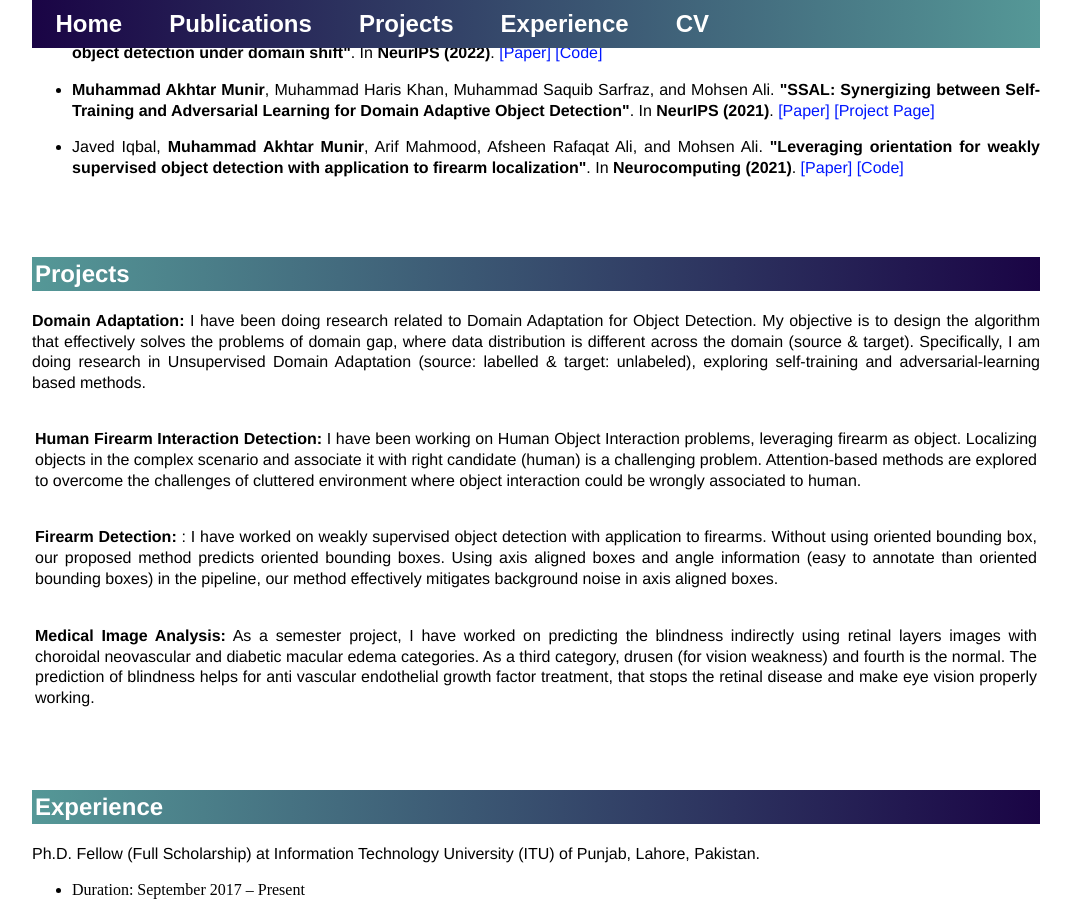
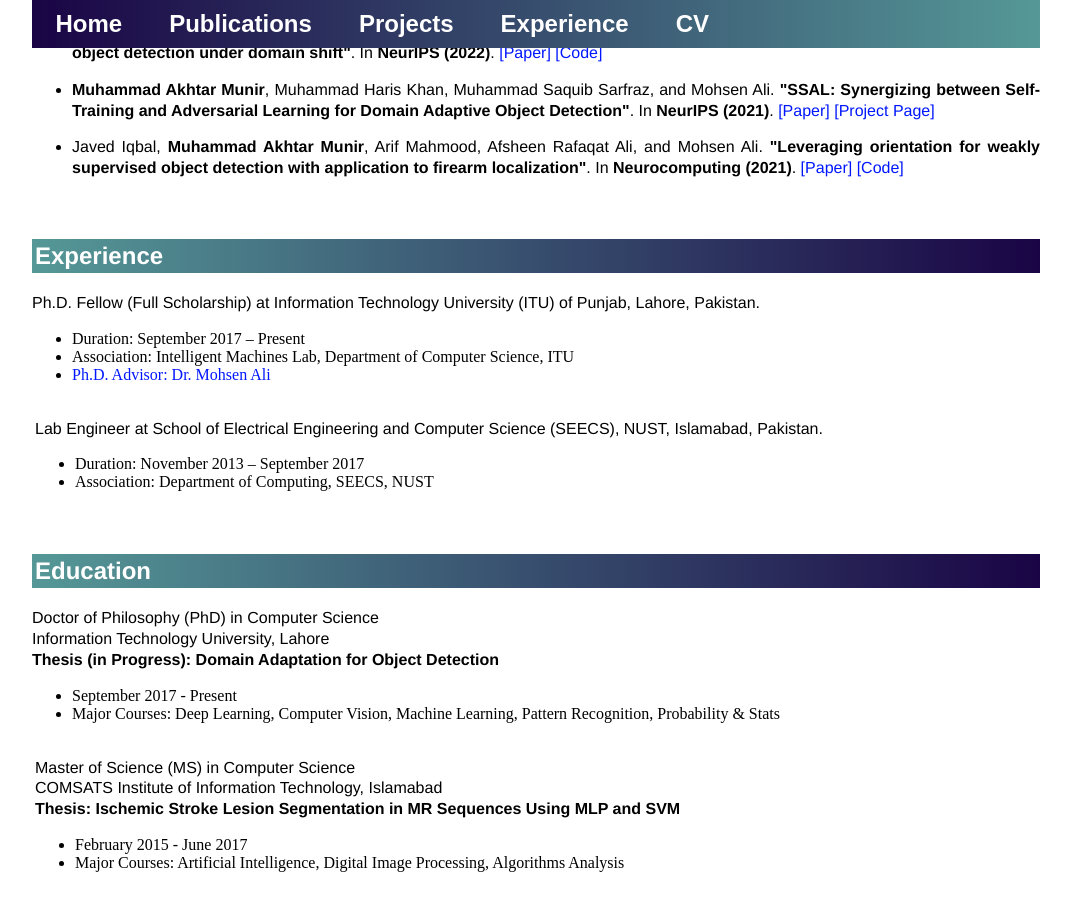
Before and after one commit to akhtarvision/akhtarvision.github.io, a Jekyll site: the page built from index.html, in a window 1280 px wide and 900 px high, scrolled down 730 px. Shown: the whole window, without its empty margins (104-1175 px from the left). Built offline with Jekyll 4.4.1, drawn with Linux system fonts in a browser that asks for light colours.

Commit message:
Update index.html

```diff
--- a/index.html
+++ b/index.html
@@ -100,48 +100,6 @@ title: Akhtar, CV & DL
 
 </table>
 
-&nbsp
-
-<!-- Project -->
-<a id="projects" class="anchor"></a>
-<h2>Projects</h2>
-<table class="imgtable">
-<!-- paper entry-->
-
-<p> <strong>Domain Adaptation:</strong> I have been doing research related to Domain Adaptation for Object Detection.
-	My objective is to design the algorithm that effectively solves the problems of domain gap, where data distribution is different across the domain (source & target).
-	Specifically, I am doing research in Unsupervised Domain Adaptation (source: labelled & target: unlabeled),
-	exploring self-training and adversarial-learning based methods.</p>
-<tr>
-<!-- <td> <br></td> -->
-<td>
-<p> <strong>Human Firearm Interaction Detection:</strong> I have been working on Human Object Interaction problems, leveraging firearm as object.
-	Localizing objects in the complex scenario and associate it with right candidate (human) is a challenging problem.
-	Attention-based methods are explored to overcome the challenges of cluttered environment where object interaction could be wrongly associated to human.</p>
-</td>
-</tr>
-<tr>
-<!-- <td> <br>&nbsp;</td> -->
-<td>
-<p> <strong>Firearm Detection:</strong> : I have worked on weakly supervised object detection with application to firearms.
-	Without using oriented bounding box, our proposed method predicts oriented bounding boxes.
-	Using axis aligned boxes and angle information (easy to annotate than oriented bounding boxes) in the pipeline,
-	our method effectively mitigates background noise in axis aligned boxes. </p>
-</td>
-</tr>
-<tr>
-<!-- <td> <br>&nbsp;</td> -->
-<td>
-<p> <strong>Medical Image Analysis:</strong> As a semester project, I have worked on predicting the blindness indirectly using retinal layers images with choroidal neovascular
-	and diabetic macular edema categories. As a third category, drusen (for vision weakness) and fourth is the normal.
-	The prediction of blindness helps for anti vascular endothelial growth factor treatment, that stops the retinal disease and make eye vision properly working. </p>
-</td>
-</tr>
-</table>
-
-&nbsp
-
-<!-- Project -->
 <a id="experience" class="anchor"></a>
 <h2>Experience</h2>
 <table class="imgtable">
```
